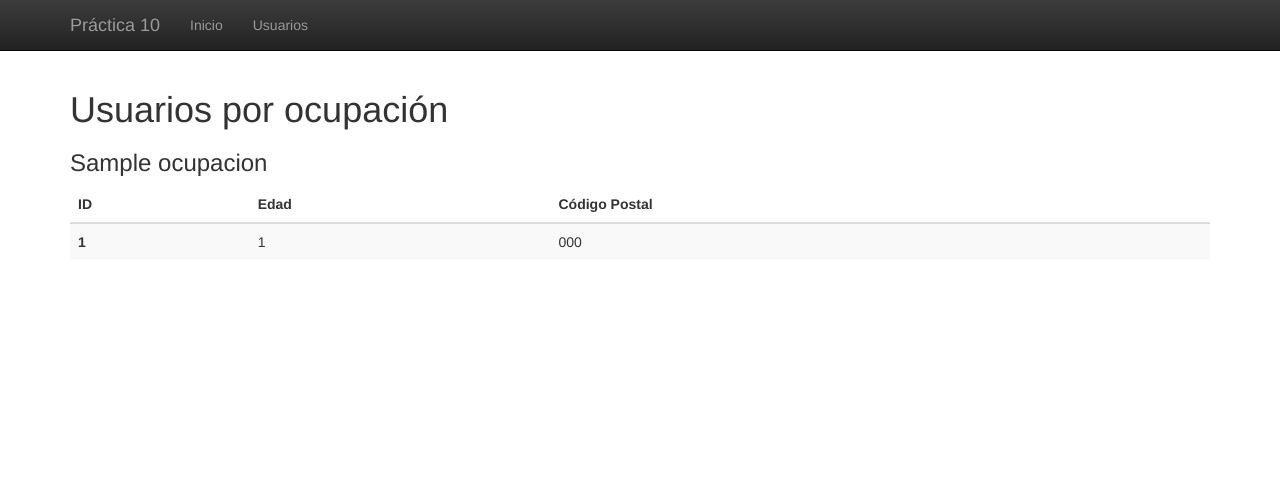
After one commit to albbosgom/practicas-aii, a Django app: page /usuarios/ in a window 1280 px wide. The commit adds this page. Shown: the top 500 px of the page. Run offline with Django 3.2, Linux system fonts and the light colour scheme; tables that the repository leaves empty hold one stand-in row (values such as "Sample post"); some libraries are stand-ins or nearby versions.

Commit message:
Añadido apartado a de la practica 10

```diff
--- a/Practica10/Practica10/urls.py
+++ b/Practica10/Practica10/urls.py
@@ -16,8 +16,10 @@ Including another URLconf
 from django.conf.urls import include, url
 from django.contrib import admin
 
+admin.autodiscover()
 urlpatterns = [
     url(r'^$', 'mainapp.views.main'),
     url(r'^populate/$', 'mainapp.views.populate'),
     url(r'^admin/', include(admin.site.urls)),
+    url(r'^usuarios/$','mainapp.views.lista_usuarios'),
 ]
--- a/Practica10/mainapp/views.py
+++ b/Practica10/mainapp/views.py
@@ -1,4 +1,5 @@
 from django.shortcuts import render_to_response, redirect
+from mainapp.models import Usuario, Ocupacion
 from Practica10.settings import BASE_DIR
 import mainapp.models as models
 import os
@@ -30,3 +31,10 @@ def populate(request):
 
 def main(request):
     return render_to_response('main.html')
+
+def lista_usuarios(request):
+    usuarios = Usuario.objects.all()
+    ocupaciones = Ocupacion.objects.all()
+    print usuarios
+    print ocupaciones
+    return render_to_response('usuarios.html', {'lista':usuarios, 'ocupaciones':ocupaciones})
--- a/Practica10/templates/base.html
+++ b/Practica10/templates/base.html
@@ -26,6 +26,7 @@
 			<div id="navbar" class="collapse navbar-collapse">
 				<ul class="nav navbar-nav">
 					<li><a href="/">Inicio</a></li>
+					<li><a href="/usuarios">Usuarios</a></li>
 				</ul>
 			</div>
 		</div>
--- /dev/null
+++ b/Practica10/templates/usuarios.html
@@ -0,0 +1,30 @@
+{% extends 'base.html' %}
+{% comment %} Aqui van comentarios {% endcomment %}
+{% block pagetitle %} Inicio {% endblock %}
+{% block pageheader %}
+<h1>Usuarios por ocupación</h1> {% endblock %}
+{% block pagebody %}
+
+{% for ocupacion in ocupaciones%}
+<h3>{{ocupacion.nombre}}</h3>
+<table class="table table-striped">
+    <thead>
+      <tr>
+        <th>ID</th>
+        <th>Edad</th>
+        <th>Código Postal</th>
+      </tr>
+    </thead>
+    <tbody>
+{% for elemento in lista %}
+{% if ocupacion == elemento.ocupacion%}
+<tr>
+<td><strong>{{elemento.id}}</strong></td>
+<td>{{elemento.edad}}</td>
+<td>{{elemento.codigopostal}}</td>
+</tr>
+{%endif%}
+{% endfor %}
+</table>
+{%endfor%}
+{% endblock %}
```
